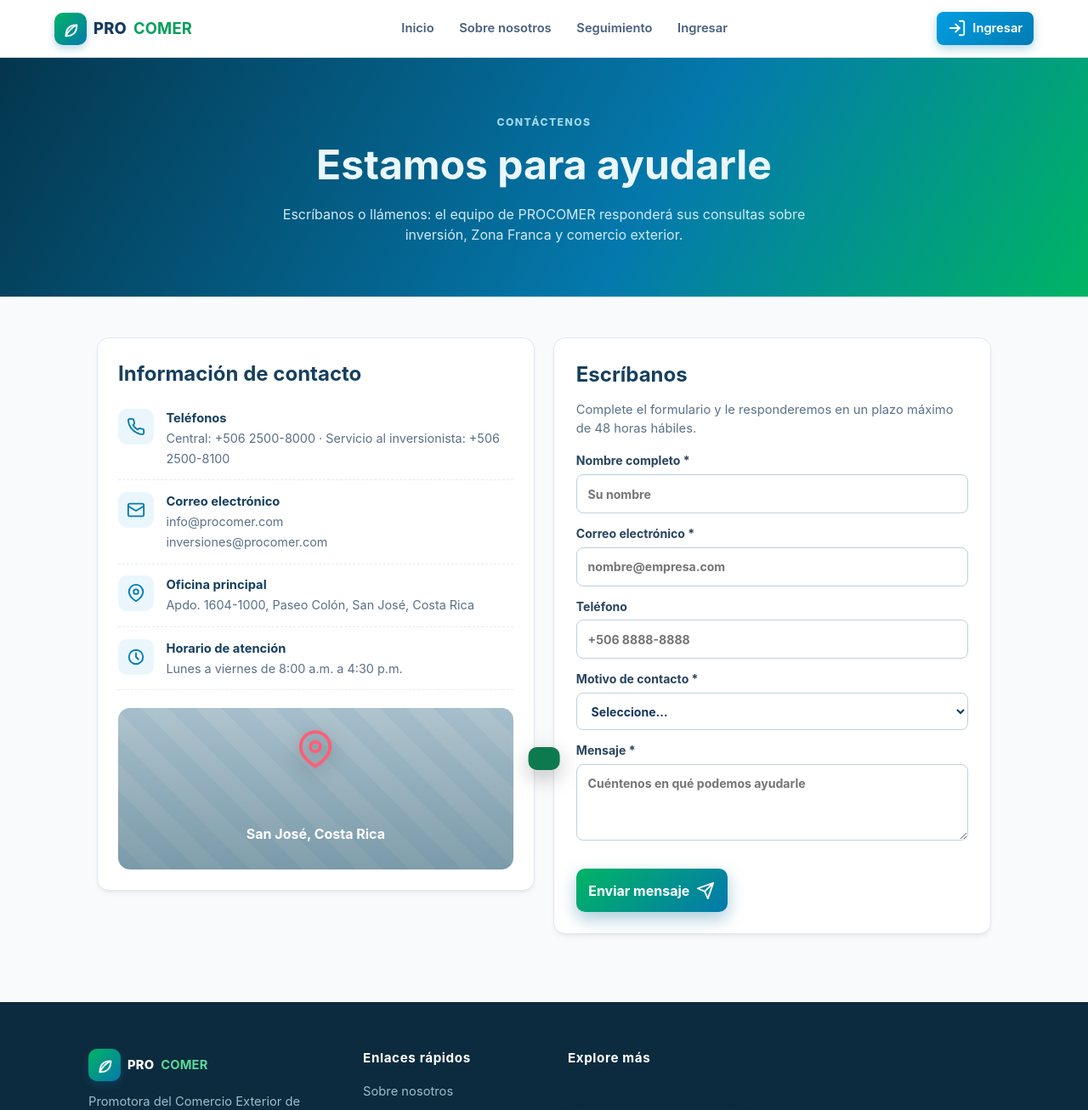
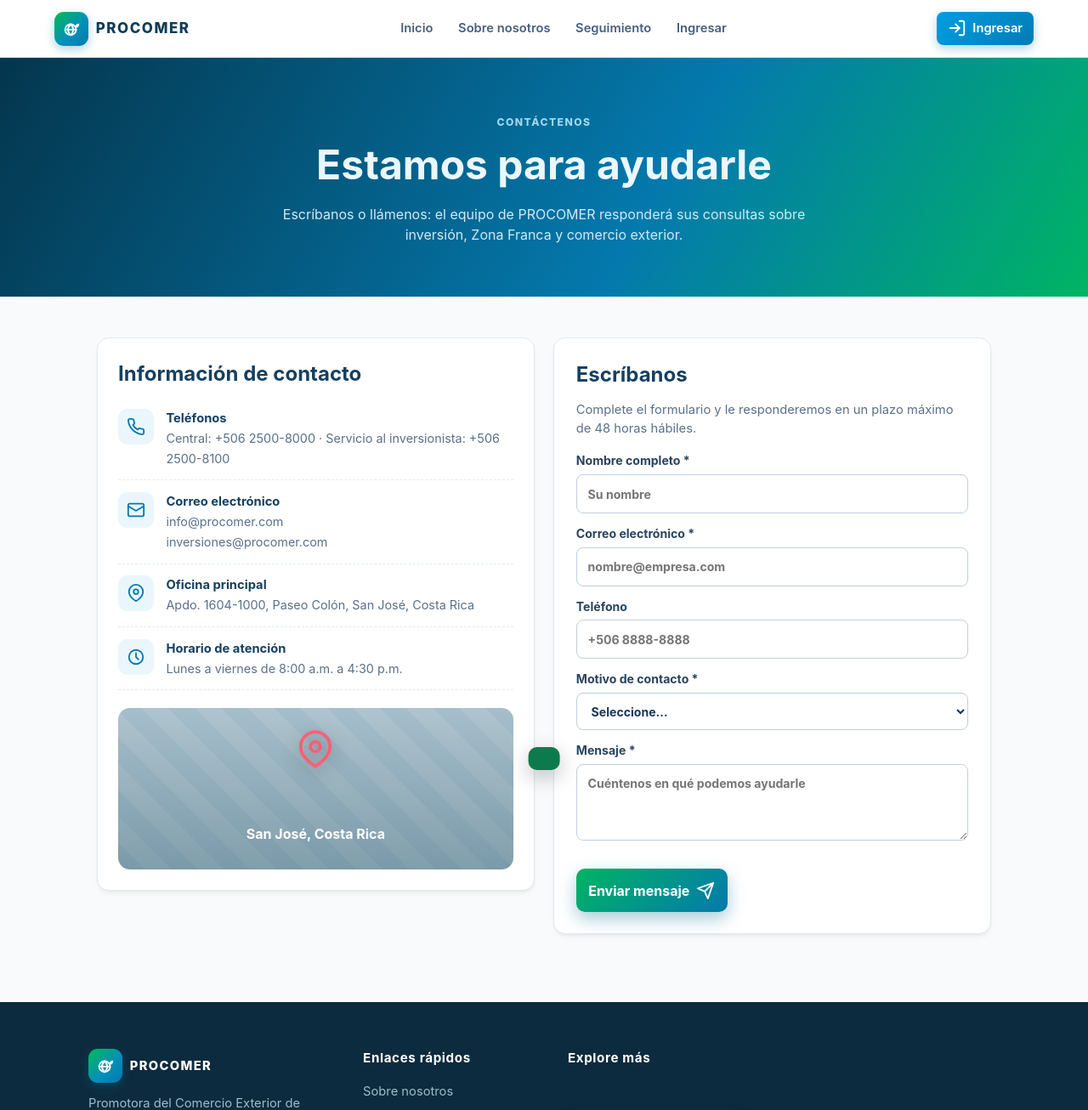
Before and after one commit to BryanGz25/Laboratorio_3, a website built with Vite: page laboratorio_3/src/pages/contacto.html in a window 1280 px wide. Shown: the top 1306 px of the page at 85% size. Built offline with nearby package versions, Linux system fonts and the light colour scheme.

Commit message:
Cambio en nombre y logo

```diff
--- a/laboratorio_3/src/pages/contacto.html
+++ b/laboratorio_3/src/pages/contacto.html
@@ -11,10 +11,8 @@
   <!-- ============ ENCABEZADO ============ -->
   <header class="topbar">
     <a class="brand" href="../../index.html">
-      <span class="logo-mark">
-        <svg class="icon-svg" viewBox="0 0 24 24"><path d="M6 21c0-9 5-14 14-14 0 9-5 14-14 14z"/><path d="M6 21C9 15 13 11 18 8"/></svg>
-      </span>
-      PRO<b>COMER</b>
+      <span class="logo-mark"><svg class="icon-svg" viewBox="0 0 24 24"><circle cx="11" cy="13" r="7"/><path d="M4 13h14"/><path d="M11 6c2.2 2 3.3 4.4 3.3 7s-1.1 5-3.3 7c-2.2-2-3.3-4.4-3.3-7s1.1-5 3.3-7z"/><path d="M16.8 10.8c-.2-3.6 1.9-5.8 5.2-5.6.2 3.6-1.9 5.8-5.2 5.6z" fill="currentColor" stroke="none"/></svg></span>
+      PROCOMER
     </a>
     <button class="nav-toggle" id="navToggle" aria-label="Abrir menú">
       <svg class="icon-svg" viewBox="0 0 24 24"><path d="M4 7h16M4 12h16M4 17h16"/></svg>
@@ -120,10 +118,8 @@
     <div class="footer-main">
       <div class="footer-col">
         <a class="brand" href="../../index.html">
-          <span class="logo-mark">
-            <svg class="icon-svg" viewBox="0 0 24 24"><path d="M6 21c0-9 5-14 14-14 0 9-5 14-14 14z"/><path d="M6 21C9 15 13 11 18 8"/></svg>
-          </span>
-          PRO<b>COMER</b>
+          <span class="logo-mark"><svg class="icon-svg" viewBox="0 0 24 24"><circle cx="11" cy="13" r="7"/><path d="M4 13h14"/><path d="M11 6c2.2 2 3.3 4.4 3.3 7s-1.1 5-3.3 7c-2.2-2-3.3-4.4-3.3-7s1.1-5 3.3-7z"/><path d="M16.8 10.8c-.2-3.6 1.9-5.8 5.2-5.6.2 3.6-1.9 5.8-5.2 5.6z" fill="currentColor" stroke="none"/></svg></span>
+          PROCOMER
         </a>
         <p class="footer-desc">Promotora del Comercio Exterior de Costa Rica. Gestión integral del régimen de Zona Franca e inversión.</p>
       </div>
--- a/laboratorio_3/src/style.css
+++ b/laboratorio_3/src/style.css
@@ -33,9 +33,9 @@ img { max-width: 100%; display: block; }
 .topbar.transparent .brand, .topbar.transparent nav a { color: #eaf6ff; }
 .topbar.transparent nav a:hover { background: rgba(255,255,255,.14); color: #fff; }
 .topbar.transparent .login-link { background: #fff; color: #0479ad; }
-.brand { display: inline-flex; align-items: center; gap: .5rem; font-size: 1.15rem; font-weight: 800; text-decoration: none; color: #123a5c; letter-spacing: .01em; }
-.brand .logo-mark { width: 38px; height: 38px; border-radius: 10px; background: linear-gradient(135deg, #00b464, #0479ad); display: grid; place-items: center; color: #fff; padding: 7px; box-shadow: 0 4px 10px rgba(2,120,160,.28); }
-.brand b { color: #00a05a; }
+.brand { display: inline-flex; align-items: center; gap: .55rem; font-size: 1.06rem; font-weight: 800; text-decoration: none; color: #0f3d57; letter-spacing: .09em; }
+.brand .logo-mark { width: 40px; height: 40px; border-radius: 11px; background: linear-gradient(135deg, #00b464 10%, #0491b8 55%, #0479ad); display: grid; place-items: center; color: #fff; padding: 8px; box-shadow: 0 4px 12px rgba(2,120,160,.32); }
+.topbar.transparent .brand { color: #f2fbff; }
 .topbar nav { display: flex; gap: .25rem; flex-wrap: wrap; align-items: center; }
 .topbar nav a, .login-link { text-decoration: none; padding: .5rem .8rem; border-radius: 8px; color: #48607e; font-weight: 600; font-size: .92rem; transition: all .18s; }
 .topbar nav a:hover, .login-link:hover { background: #eaf6fc; color: #007bb6; }
@@ -124,7 +124,6 @@ img { max-width: 100%; display: block; }
 .site-footer { background: #0d2b3e; color: #cfe3ed; margin-top: 0; }
 .footer-main { max-width: 1200px; margin: 0 auto; padding: 3.4rem 5vw 2rem; display: grid; grid-template-columns: 1.4fr 1fr 1fr 1.3fr; gap: 2.2rem; }
 .site-footer .brand { color: #fff; }
-.site-footer .brand b { color: #57d99a; }
 .footer-desc { font-size: .92rem; color: #9dbccb; margin-top: .8rem; max-width: 300px; }
 .footer-col h4 { color: #fff; font-size: .95rem; margin-bottom: .9rem; letter-spacing: .04em; }
 .footer-col ul { list-style: none; display: grid; gap: .5rem; }
@@ -169,8 +168,8 @@ img { max-width: 100%; display: block; }
 /* ===== LAYOUT PANEL (sidebar + contenido) ===== */
 .app-container { display: flex; width: 100%; min-height: 100vh; }
 .sidebar { width: 264px; background: var(--surface); border-right: 1px solid var(--border); padding: 1.6rem 1.2rem; display: flex; flex-direction: column; gap: .4rem; position: sticky; top: 0; height: 100vh; }
-.sidebar-brand { font-size: 1.05rem; font-weight: 800; color: #143a56; margin-bottom: 1.6rem; display: flex; align-items: center; gap: .6rem; }
-.sidebar-brand .logo-mark { width: 36px; height: 36px; border-radius: 9px; background: linear-gradient(135deg,#00b464,#0479ad); display: grid; place-items: center; color: #fff; padding: 7px; }
+.sidebar-brand { font-size: 1rem; font-weight: 800; color: #143a56; margin-bottom: 1.6rem; display: flex; align-items: center; gap: .6rem; letter-spacing: .08em; }
+.sidebar-brand .logo-mark { width: 38px; height: 38px; border-radius: 10px; background: linear-gradient(135deg, #00b464 10%, #0491b8 55%, #0479ad); display: grid; place-items: center; color: #fff; padding: 7px; }
 .sidebar .role-tag { background: #eaf7f0; color: #0c6b41; font-size: .72rem; font-weight: 800; padding: .3rem .6rem; border-radius: 999px; margin: 0 0 1rem; text-align: center; }
 .nav-link { display: flex; align-items: center; gap: .7rem; padding: .72rem .95rem; color: #5a7089; text-decoration: none; border-radius: 10px; font-weight: 600; font-size: .9rem; transition: all .16s; }
 .nav-link .icon-svg { width: 19px; height: 19px; }
```
Also changed, not shown: laboratorio_3/index.html (+4 -8 lines), laboratorio_3/src/pages/centroAdministracion.html (+2 -4 lines), laboratorio_3/src/pages/consulta.html (+2 -4 lines), laboratorio_3/src/pages/cumplimiento.html (+2 -4 lines), laboratorio_3/src/pages/dashboardAdministrador.html (+2 -4 lines), laboratorio_3/src/pages/dashboardAnalista.html (+2 -4 lines), laboratorio_3/src/pages/dashboardEmpresa.html (+2 -4 lines), laboratorio_3/src/pages/detalleSolicitud.html (+2 -4 lines), laboratorio_3/src/pages/login.html (+2 -4 lines), laboratorio_3/src/pages/sobre-nosotros.html (+4 -8 lines), laboratorio_3/src/pages/solicitud.html (+2 -4 lines), laboratorio_3/src/pages/zonasFrancas.html (+2 -4 lines), laboratorio_3/public/favicon.svg.
